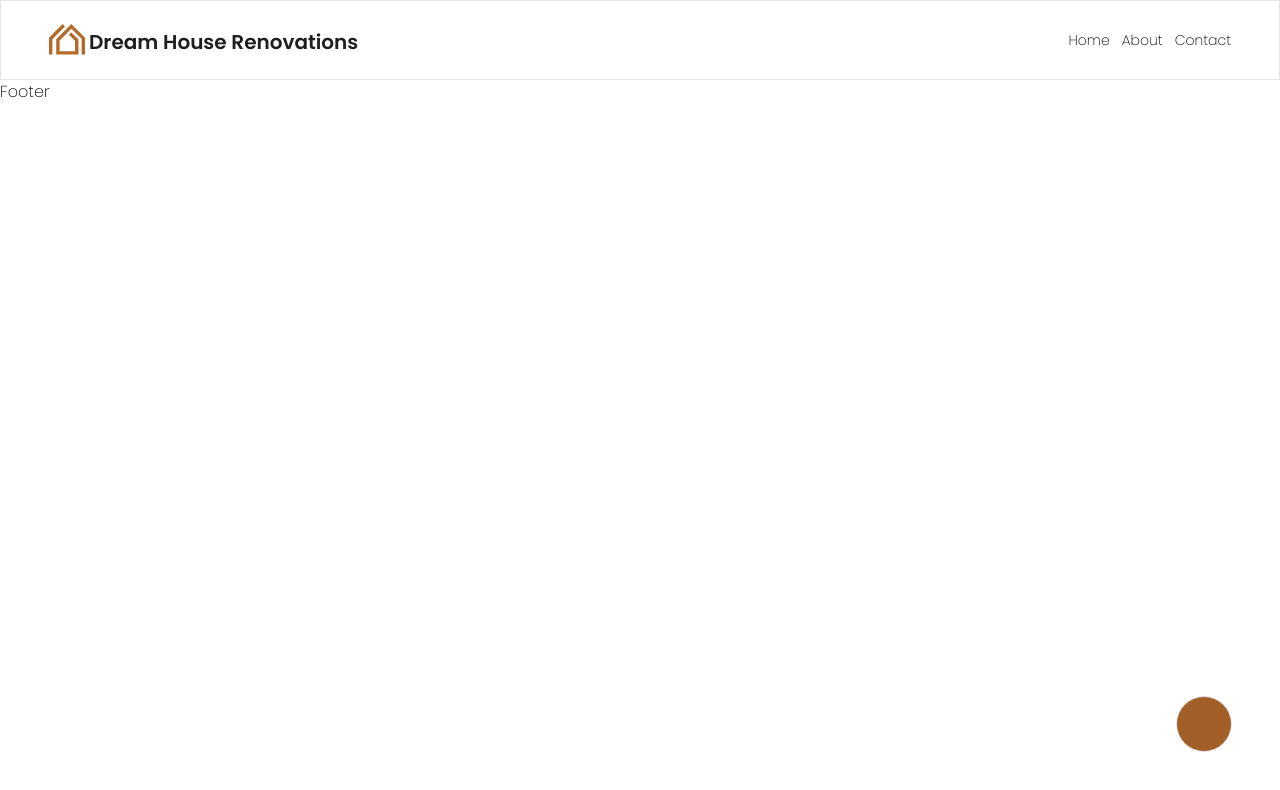
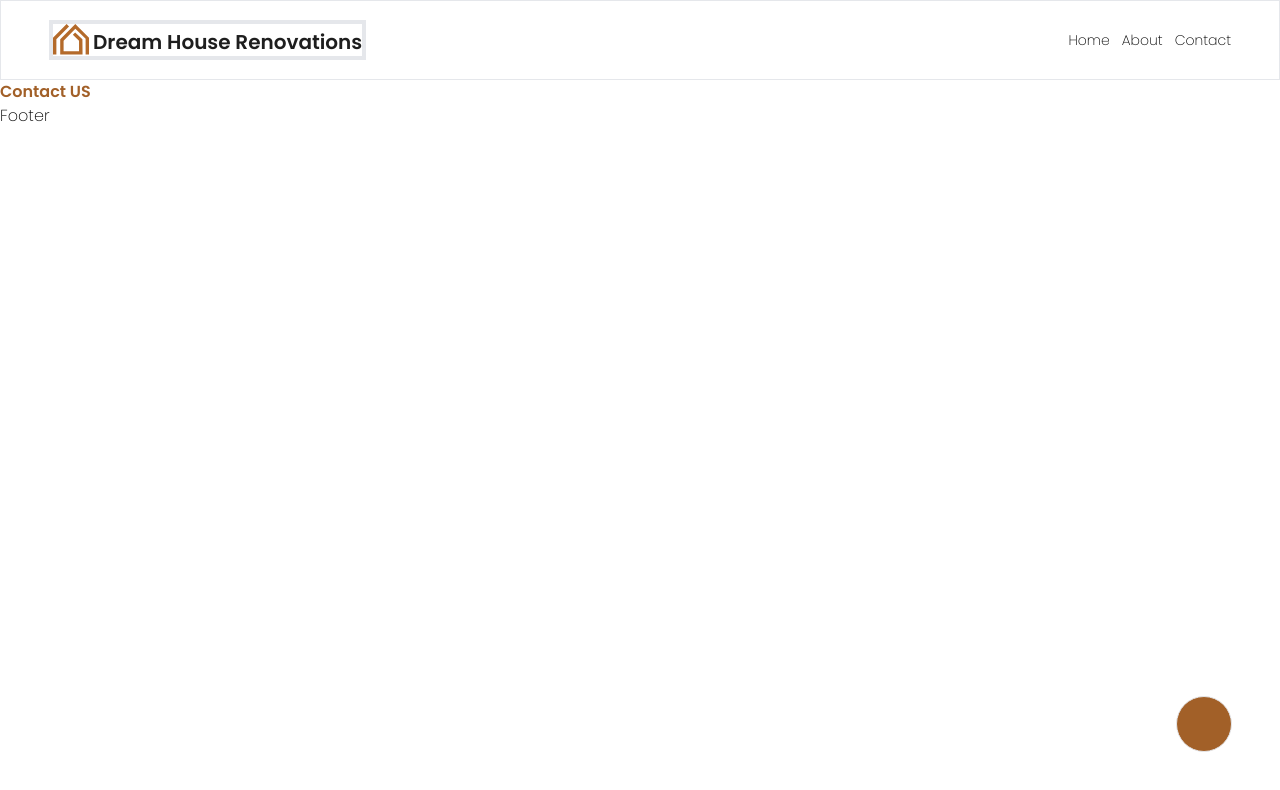
Before and after one commit to W-A-G-M-I/dreamhome_renovations, a React (Vite) app: page /contact in a window 1280 px wide. Shown: the top 790 px of the page. Built offline with nearby package versions, Linux system fonts and the light colour scheme.

Commit message:
testing ui for menuicon

```diff
--- a/src/components/_common/Header.jsx
+++ b/src/components/_common/Header.jsx
@@ -7,7 +7,7 @@ import MobileNav from "./MobileNav";
 const Header = () => {
   return (
     <header className="px-4 md:px-12 h-20 border flex-apart relative">
-      <div className="flex items-end">
+      <div className="flex items-end border-4">
         <Logo containerStyle="w-9 h-8" />
         <h1 className="text-xl font-heading ms-1 text-charcoal">
           <span className="md:hidden">DHR</span>
--- a/src/components/_common/MenuIcon.jsx
+++ b/src/components/_common/MenuIcon.jsx
@@ -1,6 +1,6 @@
 const MenuIcon = ({ toggleShow, show }) => {
   return (
-    <button className="btn__menu" onClick={toggleShow}>
+    <button className="btn__menu border" onClick={toggleShow}>
       <span
         className={`btn__stroke ${show && "btn__stroke--active -rotate-45"}`}
       />
--- a/src/pages/Contact.jsx
+++ b/src/pages/Contact.jsx
@@ -1,14 +1,7 @@
-import React, { useState } from "react";
-import Modal from "../components/_common/Modal";
-import { MenuIcon } from "../components/_common";
+import React from "react";
 
 const Contact = () => {
-  const [isNavShowing, setNavShowing] = useState(false);
-  return (
-       <Modal show={isNavShowing} toggleShow={() => setNavShowing(prev => !prev)}>
-        <Modal.Trigger trigger={MenuIcon} />
-      </Modal>
-  );
+  return <h1 className="text-tea font-heading">Contact US</h1>;
 };
 
 export default Contact;
```
